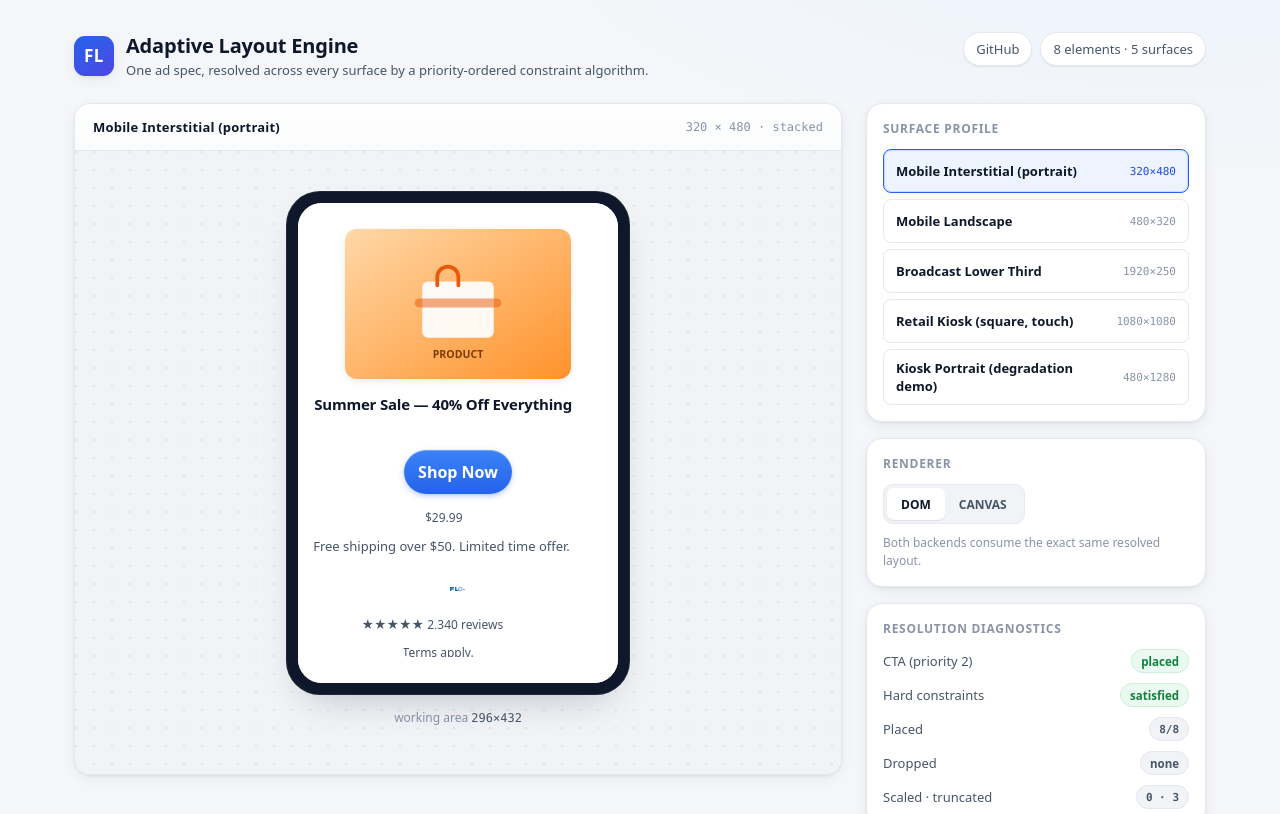
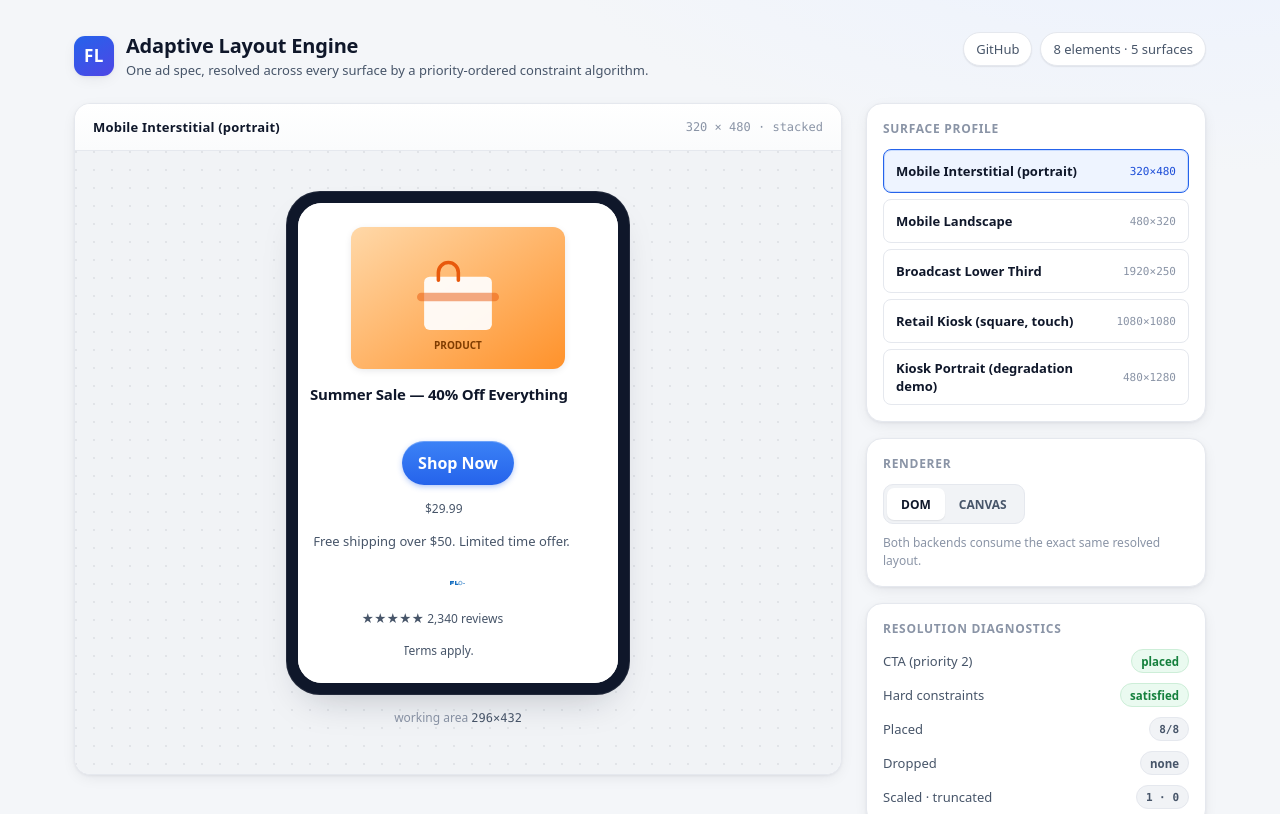
Before and after one commit to Hari20032005/adaptive-layout-assignment, a React (Vite) app: page / in a window 1280 px wide. Shown: the top 814 px of the page. Built offline with nearby package versions, Linux system fonts and the light colour scheme.

Commit message:
fix(layout+render): eliminate text clipping and overlap — line-height-aware min box height, longest-word min width, weight-matched measurement, per-column height refit, single-element row bands, stage fit; wider safety for multi-word text

```diff
--- a/src/demo/App.tsx
+++ b/src/demo/App.tsx
@@ -10,7 +10,7 @@ import "./demo.css";
 const DISPLAY_SCALE: Record<SurfaceKey, number> = {
   mobilePortrait: 1,
   mobileLandscape: 1,
-  broadcastLowerThird: 0.55,
+  broadcastLowerThird: 0.4,
   retailKiosk: 0.42,
   kioskCompact: 0.45,
 };
--- a/src/demo/demo.css
+++ b/src/demo/demo.css
@@ -132,6 +132,7 @@
   display: grid;
   place-items: center;
   min-height: 320px;
+  overflow-x: auto;
   background-color: var(--surface-3);
   background-image:
     radial-gradient(circle at 1px 1px, rgba(15, 23, 42, 0.07) 1px, transparent 0);
@@ -140,6 +141,7 @@
 
 .device {
   position: relative;
+  flex: none;
   transition: padding 260ms cubic-bezier(0.22, 1, 0.36, 1), border-radius 260ms ease;
 }
 
--- a/src/engine/band.ts
+++ b/src/engine/band.ts
@@ -14,7 +14,7 @@ import type { Rect } from "./types";
 
 export const COLUMN_AXIS_THRESHOLD = 2.0;
 export const GAP = 16;
-const ROW_MAX_ENTRIES = 3;
+const ROW_MAX_ENTRIES = 1;
 const COLUMN_MAX_ENTRIES = 2;
 
 export type BandAxis = "row" | "column";
--- a/src/engine/constraints.ts
+++ b/src/engine/constraints.ts
@@ -1,7 +1,7 @@
 import type { Rect, SurfaceProfile, AdElementSpec, AdSpec, Priority, Size } from "./types";
 import { workingArea } from "./geometry";
 import type { TextMeasurer } from "./measure";
-import { estimateMeasurer } from "./measure";
+import { estimateMeasurer, LINE_HEIGHT_FACTOR } from "./measure";
 
 const ROLE_WEIGHTS: Record<string, number> = {
   hero: 5,
@@ -35,6 +35,8 @@ export interface ElementConstraints {
   effectiveMinTextSize: number;
   /** the font size the spec intends to render this element at */
   preferredFont?: number;
+  /** the font weight the renderer will paint with (must match measurement) */
+  preferredFontWeight?: string;
 }
 
 export interface DerivedConstraints {
@@ -54,6 +56,15 @@ function preferredFontSize(element: AdElementSpec, minFont: number): number {
   const base = ROLE_FONT_SIZE[element.role] ?? DEFAULT_FONT_SIZE;
   return Math.max(minFont, base);
 }
+
+/** keep measurement and rendering in lockstep: they must use the same weight */
+const ROLE_FONT_WEIGHT: Record<string, string> = {
+  primary: "700",
+  action: "600",
+  secondary: "500",
+  hero: "400",
+  branding: "700",
+};
 
 export function deriveConstraints(
   spec: AdSpec,
@@ -79,13 +90,22 @@ export function deriveConstraints(
       let preferredSize: Size;
 
       if (element.type === "text") {
+        const weight = ROLE_FONT_WEIGHT[element.role] ?? "400";
         const m = measurer.measure(
           element.content.text,
           font,
           element.preferredSize?.width ?? area.width,
           element.content.maxLines,
+          weight,
         );
-        requiredMin = { width: minFont * 2, height: minFont };
+        // never allow the box to be narrower than the longest word, or a
+        // single token (e.g. "$29.99") would break across lines
+        const longestWord = element.content.text.split(/\s+/).reduce((a, b) => (a.length >= b.length ? a : b), "");
+        const longestWordWidth = measurer.measure(longestWord, minFont, area.width, 1, weight).width;
+        requiredMin = {
+          width: Math.max(minFont * 2, Math.ceil(longestWordWidth) + 4),
+          height: Math.ceil(minFont * LINE_HEIGHT_FACTOR),
+        };
         // leave a safety margin: canvas measureText and the browser's final
         // layout differ slightly (font weight, kerning), so the box must be
         // a little wider than the raw measurement
@@ -97,7 +117,7 @@ export function deriveConstraints(
         requiredMin = { width: 24, height: 24 };
         preferredSize = { width: prefW, height: prefH };
       } else if (element.type === "button") {
-        const m = measurer.measure(element.content.label, font, area.width, 1);
+        const m = measurer.measure(element.content.label, font, area.width, 1, ROLE_FONT_WEIGHT[element.role] ?? "400");
         requiredMin = { width: m.width + 16, height: m.height + 12 };
         preferredSize = { width: m.width + 32, height: m.height + 16 };
       } else {
@@ -121,6 +141,7 @@ export function deriveConstraints(
         needsTapTarget,
         effectiveMinTextSize: minFont,
         preferredFont: minFont > 0 ? font : undefined,
+        preferredFontWeight: ROLE_FONT_WEIGHT[element.role] ?? "400",
       };
     });
 
--- a/src/engine/measure.ts
+++ b/src/engine/measure.ts
@@ -8,11 +8,11 @@ export interface TextMeasurement {
 }
 
 export interface TextMeasurer {
-  measure(text: string, fontSize: number, maxWidth: number, maxLines?: number): TextMeasurement;
+  measure(text: string, fontSize: number, maxWidth: number, maxLines?: number, weight?: string): TextMeasurement;
 }
 
 const CHAR_WIDTH_FACTOR = 0.55;
-const LINE_HEIGHT_FACTOR = 1.3;
+export const LINE_HEIGHT_FACTOR = 1.3;
 
 export const estimateMeasurer: TextMeasurer = {
   measure(text: string, fontSize: number, maxWidth: number, maxLines?: number): TextMeasurement {
--- a/src/engine/resolver.ts
+++ b/src/engine/resolver.ts
@@ -37,6 +37,7 @@ export function resolveLayout(
 
   for (let i = 0; i <= maxIterations; i++) {
     reserveMain(derived.elements, axis, area);
+    if (axis === "column") refitTextHeights(derived.elements, measurer);
     const { bands, dropCandidates } = formBands(derived.elements, axis, area);
     const factor = compressFactor(bands, axis, area);
     if (factor !== null) applyCompress(bands, axis, factor);
@@ -79,6 +80,25 @@ export function resolveLayout(
   return { surfaceId: surface.id, elements, diagnostics };
 }
 
+/**
+ * Scaling a text element's width changes how many lines it wraps to, which
+ * changes how tall it must be. Re-measure each text element's height at its
+ * (possibly scaled) width so boxes are tall enough for the wrapped content.
+ */
+function refitTextHeights(elements: ElementConstraints[], measurer: TextMeasurer): void {
+  for (const e of elements) {
+    if (e.element.type !== "text") continue;
+    const width = Math.max(1, e.preferredSize.width);
+    const weight = e.preferredFontWeight ?? "400";
+    const font = e.preferredFont ?? e.effectiveMinTextSize;
+    const m = measurer.measure(e.element.content.text, font, width, e.element.content.maxLines, weight);
+    e.preferredSize = {
+      ...e.preferredSize,
+      height: Math.max(e.requiredMin.height, Math.ceil(m.height * 1.08)),
+    };
+  }
+}
+
 function emitElements(
   placements: Placement[],
   dropped: ElementConstraints[],
@@ -105,15 +125,18 @@ function emitElements(
       const maxFont = Math.round(Math.max(minFont, p.constraints.preferredFont ?? minFont));
       const capLines = el.content.maxLines;
       const original = el.content.text;
-      const lineFactor = 1.25;
+      const lineFactor = 1.3;
       // the browser wraps a little wider than canvas measureText (weight,
       // kerning), so fit against a slightly reduced width
-      const fitWidth = Math.max(1, p.rect.width * 0.9);
+      // multi-word text gets a wrap-safety margin; a single token cannot wrap
+      // awkwardly, and the longest-word minimum already guarantees its width
+      const fitWidth = Math.max(1, p.rect.width * (/\s/.test(original) ? 0.9 : 1));
 
       let fontSize = minFont;
-      let measurement: TextMeasurement = measurer.measure(original, fontSize, fitWidth, capLines);
+      const weight = p.constraints.preferredFontWeight ?? "400";
+      let measurement: TextMeasurement = measurer.measure(original, fontSize, fitWidth, capLines, weight);
       for (let f = maxFont; f >= minFont; f--) {
-        const m = measurer.measure(original, f, fitWidth, capLines);
+        const m = measurer.measure(original, f, fitWidth, capLines, weight);
         fontSize = f;
         measurement = m;
         if (m.height <= p.rect.height + 0.5 && m.overflowed !== true) break;
--- a/src/render/render-dom.ts
+++ b/src/render/render-dom.ts
@@ -119,22 +119,18 @@ export function renderToDom(
     if (specEl.type === "text") {
       box.style.textAlign = "left";
       box.style.padding = "0";
-      box.style.lineHeight = "1.25";
+      box.style.lineHeight = "1.3";
       box.textContent = resolved.text ?? "";
       box.style.whiteSpace = "normal";
       box.style.wordBreak = "break-word";
       box.dataset.status = resolved.status;
-      if (resolved.status === "truncated") {
-        // genuinely too long for the box: clamp and show an ellipsis
-        box.style.display = "-webkit-box";
-        box.style.webkitBoxOrient = "vertical";
-        box.style.webkitLineClamp = String(resolved.lines ?? 1);
-        box.style.overflow = "hidden";
-      } else {
-        // fits: render the full text with no clamp and no clipping
-        box.style.display = "block";
-        box.style.overflow = "visible";
-      }
+      // always clamp: text must never overflow its resolved box and collide
+      // with a neighbour. Ellipsis appears only when the text truly needs
+      // more lines than the box can hold.
+      box.style.display = "-webkit-box";
+      box.style.webkitBoxOrient = "vertical";
+      box.style.webkitLineClamp = String(resolved.lines ?? 1);
+      box.style.overflow = "hidden";
     } else if (specEl.type === "button") {
       box.style.justifyContent = "center";
       box.style.whiteSpace = "nowrap";
--- a/src/render/text-metrics.ts
+++ b/src/render/text-metrics.ts
@@ -25,14 +25,14 @@ export function resetTextMetricsCache(): void {
 }
 
 export const canvasMeasurer: TextMeasurer = {
-  measure(text: string, fontSize: number, maxWidth: number, maxLines?: number): TextMeasurement {
+  measure(text: string, fontSize: number, maxWidth: number, maxLines?: number, weight = "400"): TextMeasurement {
     if (typeof document === "undefined" || maxWidth <= 0) {
       return estimateMeasurer.measure(text, fontSize, maxWidth, maxLines);
     }
     const ctx = getContext();
     if (!ctx) return estimateMeasurer.measure(text, fontSize, maxWidth, maxLines);
 
-    ctx.font = `${fontSize}px system-ui, sans-serif`;
+    ctx.font = `${weight} ${fontSize}px system-ui, sans-serif`;
     const words = text.split(/\s+/);
     const lines: string[] = [];
     let current = "";
```
Also changed, not shown: 2 other files (tests, documents, lock files or other folders).
